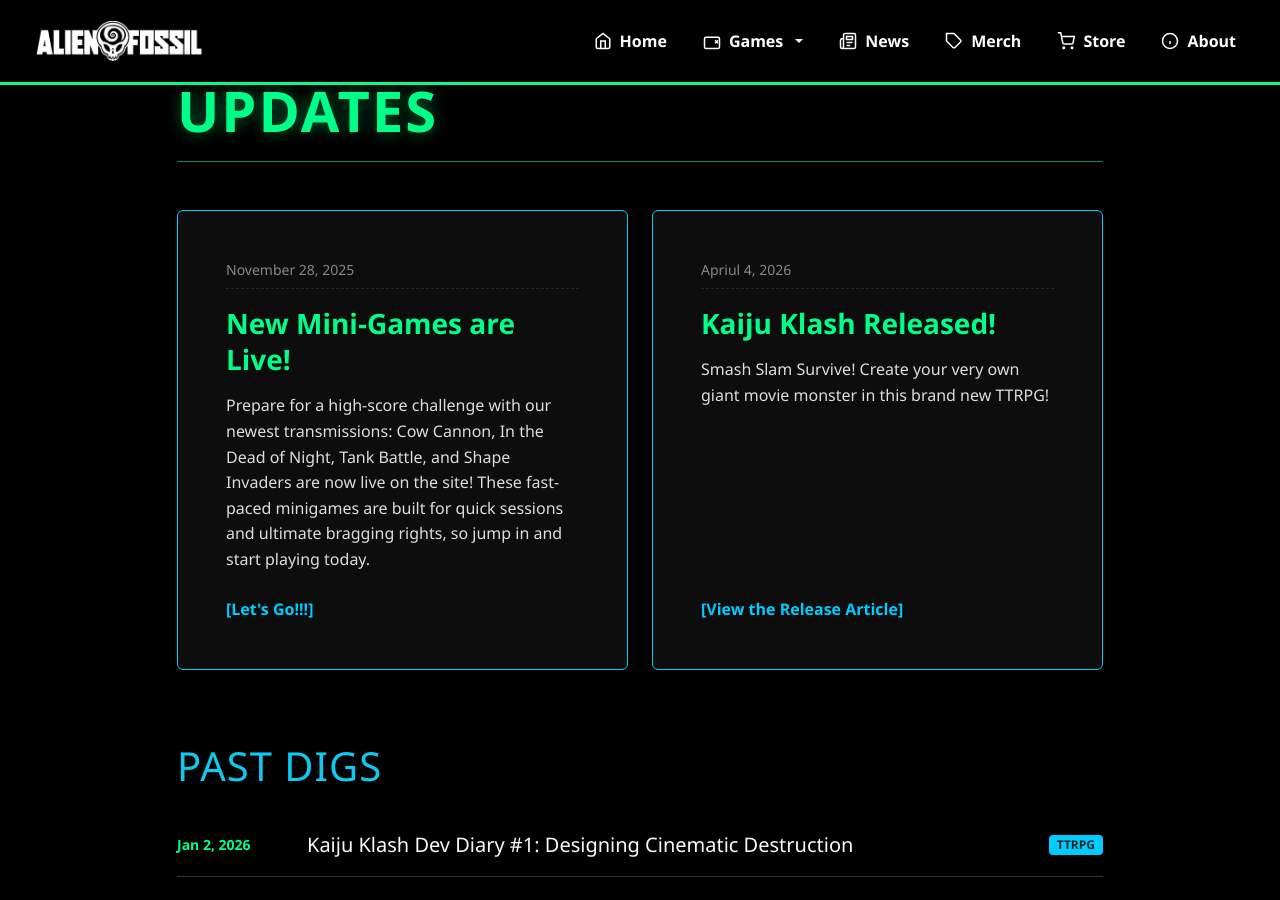
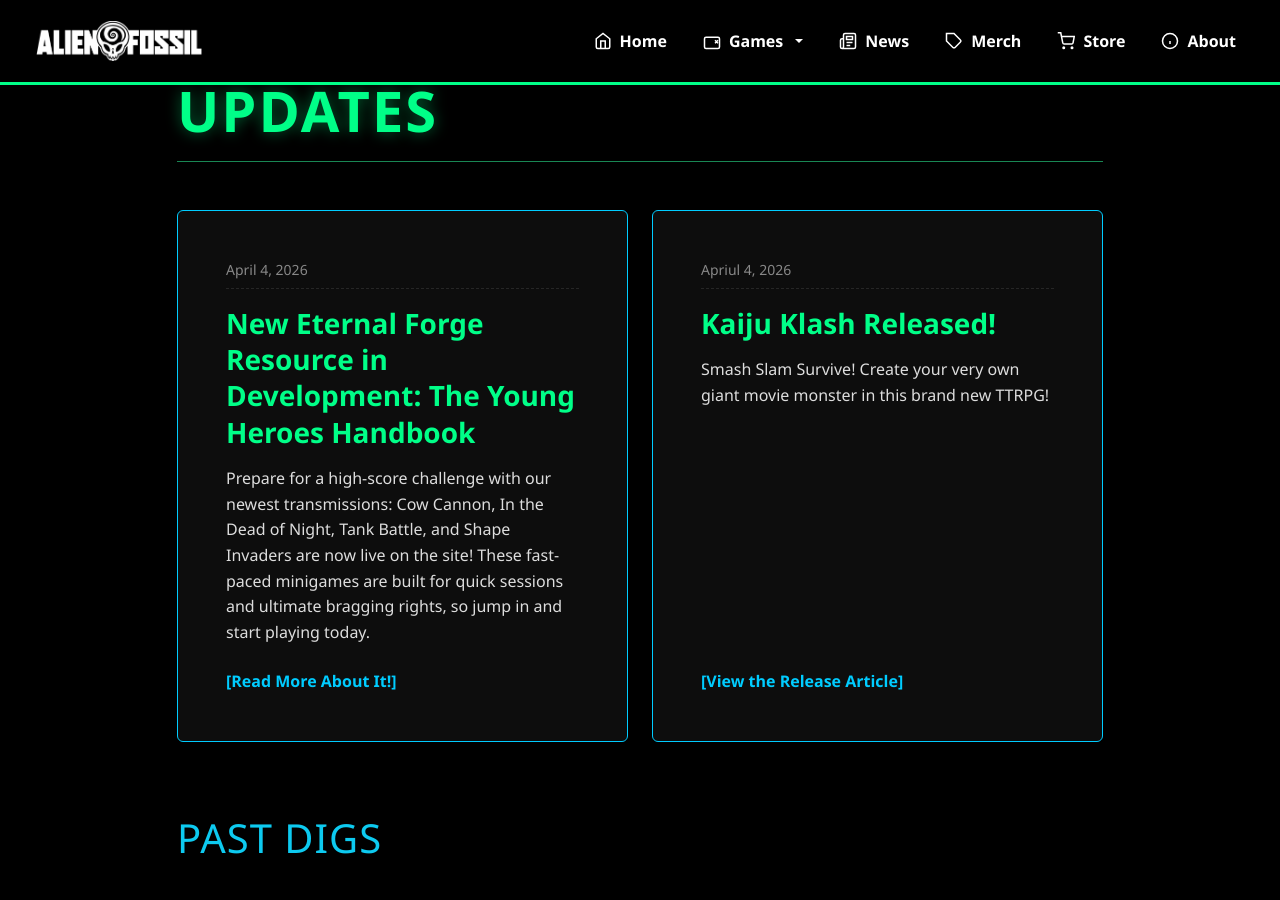
Before and after one commit to alienfossilartgames/alienfossilartgames.github.io, a Jekyll site: the page built from news.html, in a window 1280 px wide and 900 px high, scrolled down 383 px. Built offline with Jekyll 4.4.1, drawn with Linux system fonts in a browser that asks for light colours.

Commit message:
Update news.html

```diff
--- a/news.html
+++ b/news.html
@@ -18,19 +18,19 @@ title: Alien Fossil - News & Updates
                     <article class="w-100 p-4 p-md-5 rounded d-flex flex-column" style="background: rgba(255, 255, 255, 0.05); border: 1px solid #00ccff; transition: transform 0.3s, box-shadow 0.3s, background 0.3s; cursor: pointer;" onmouseover="this.style.transform='translateY(-5px)'; this.style.boxShadow='0 10px 20px rgba(0, 255, 136, 0.2)'; this.style.background='rgba(0, 255, 136, 0.1)';" onmouseout="this.style.transform='none'; this.style.boxShadow='none'; this.style.background='rgba(255, 255, 255, 0.05)';">
 
                         <span class="d-block mb-3 pb-2" style="color: #888; font-size: 14px; border-bottom: 1px dashed rgba(255, 255, 255, 0.1);">
-                            November 28, 2025
+                            April 4, 2026
                         </span>
 
                         <h2 class="h3 fw-bold mb-3" style="color: #00ff88; line-height: 1.3;">
-                            New Mini-Games are Live!
+                            New Eternal Forge Resource in Development: The Young Heroes Handbook
                         </h2>
 
                         <p class="mb-4 flex-grow-1" style="color: #ddd; font-size: 16px; line-height: 1.6;">
                             Prepare for a high-score challenge with our newest transmissions: Cow Cannon, In the Dead of Night, Tank Battle, and Shape Invaders are now live on the site! These fast-paced minigames are built for quick sessions and ultimate bragging rights, so jump in and start playing today.
                         </p>
 
-                        <a href="games.html" class="text-decoration-none fw-bold mt-auto" style="color: #00ccff;">
-                            [Let's Go!!!]
+                        <a href="https:YoungHeroes_04032026.html" class="text-decoration-none fw-bold mt-auto" style="color: #00ccff;">
+                            [Read More About It!]
                         </a>
 
                     </article>
```
